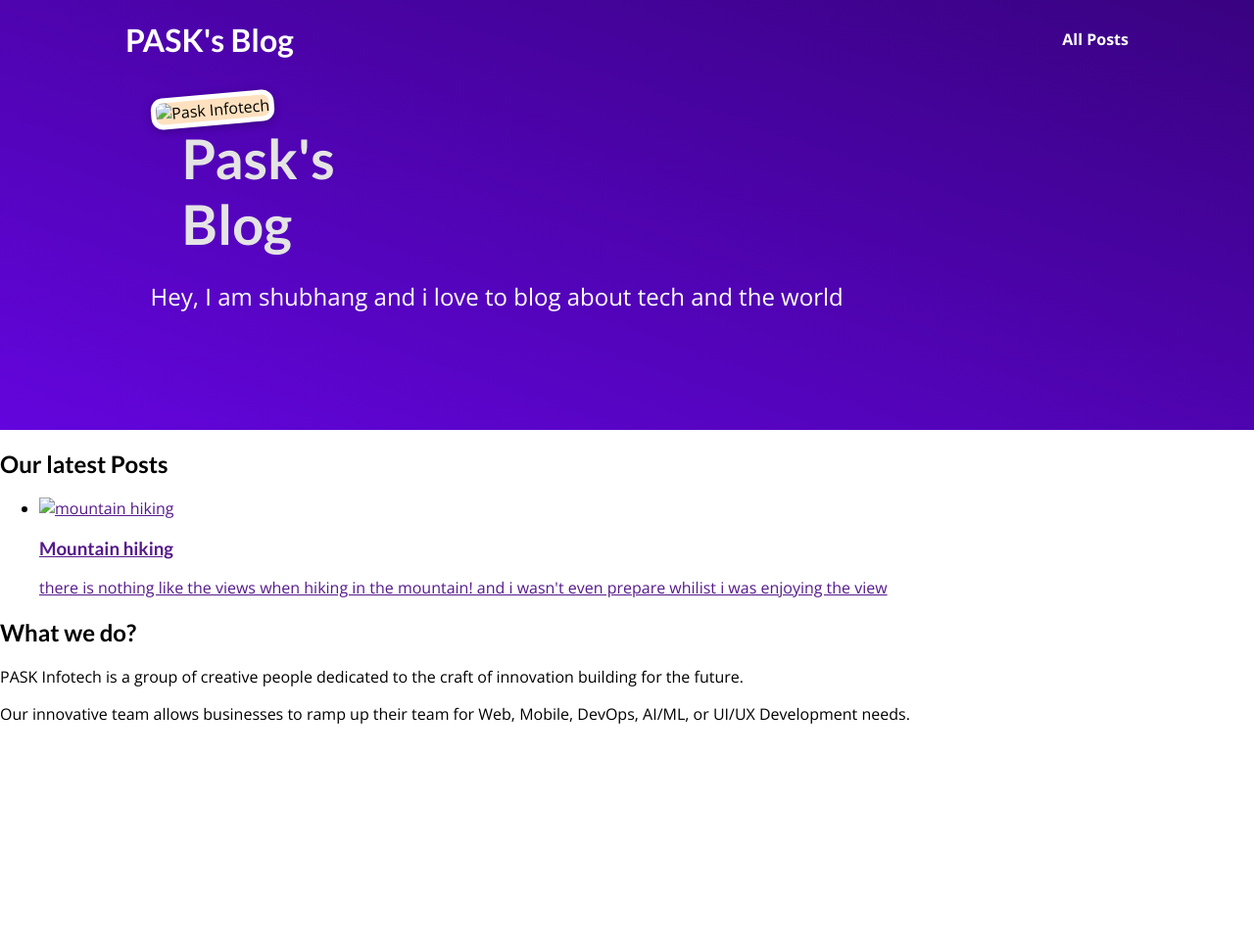
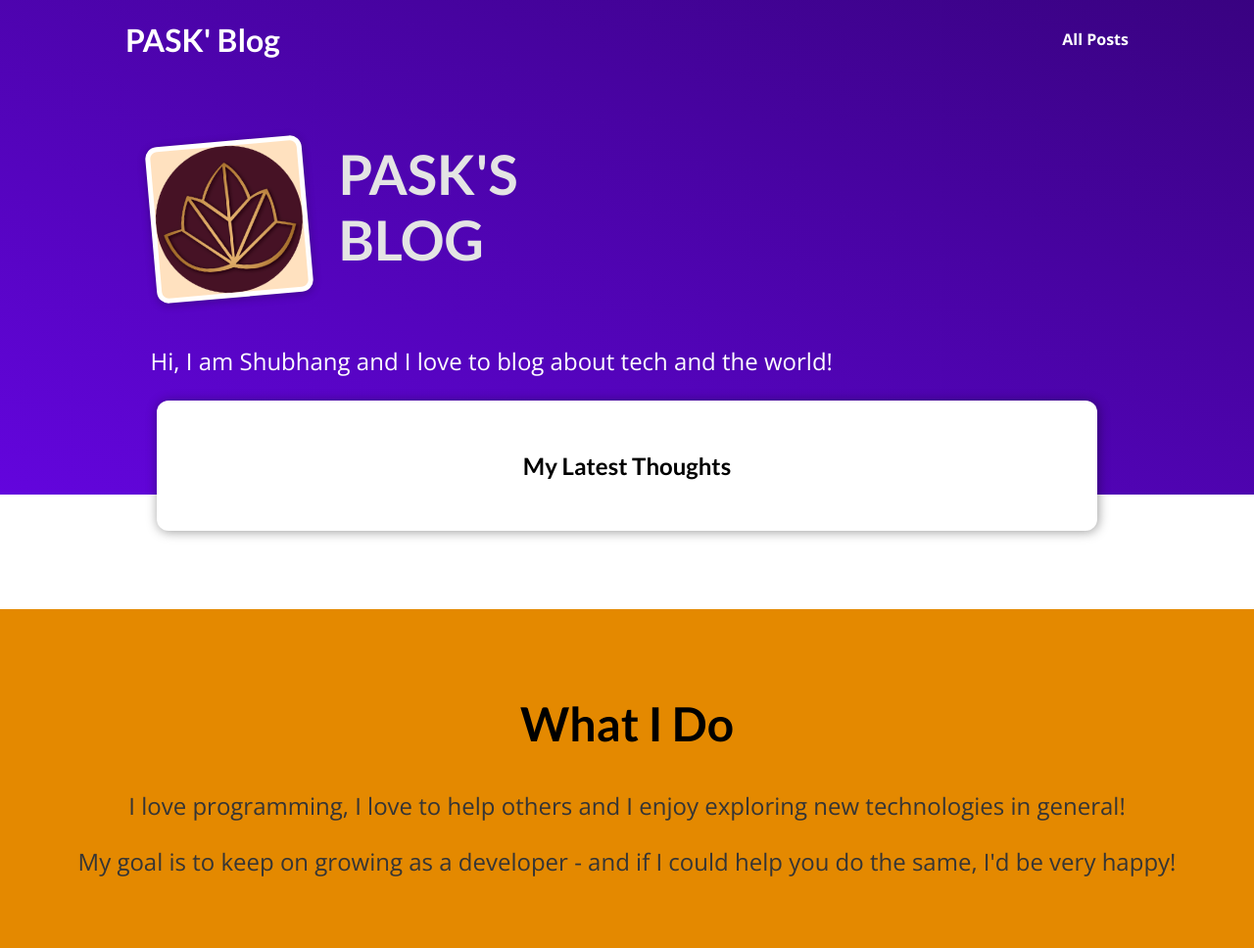
Before and after one commit to shubhangprajapati/blog-website, a Django app: page / in a window 1280 px wide. Shown: the whole page at 98% size. Before the commit the page ends 739 px from the top, so only its background shows below. Run offline with Django 3.2, Linux system fonts and the light colour scheme.

Commit message:
fourth commit

```diff
--- a/blog/templates/blog/index.html
+++ b/blog/templates/blog/index.html
@@ -1,47 +1,43 @@
 {% extends "base.html" %}
 {% load static %}
 
+{% block title %}
+My Blog
+{% endblock %}
 
-{% block title %}My blog{% endblock %}
 {% block css_files %}
-    <link rel="stylesheet" href="{% static 'blog/index.css' %}">
-{% endblock  %}
+  <link rel="stylesheet" href="{% static "blog/post.css" %}" />
+  <link rel="stylesheet" href="{% static "blog/index.css" %}" />
+{% endblock %}
 
 {% block content %}
-
 <section id="welcome">
-    <img src="" alt="Pask Infotech">
-    <h2>Pask's Blog</h2>
-    <p>Hey, I am shubhang and i love to blog about tech and the world</p>
+  <header>
+    <img src="{% static "blog/images/pask.png" %}" alt="PASK- The Author Of This Blog" />
+    <h2>PASK'S BLOG</h2>
+  </header>
+  <p>Hi, I am Shubhang and I love to blog about tech and the world!</p>
 </section>
 
-<section id="latest-post">
-    <h2>Our latest Posts</h2>
+<section id="latest-posts">
+  <h2>My Latest Thoughts</h2>
+
   <ul>
-        <li>
-            <article>
-                <a href="">
-                    <img src="" alt="mountain hiking">
-                    <div class="post__content">
-                        <h3>Mountain hiking</h3>
-                        <p>there is nothing like the views when hiking in the mountain! and i wasn't even prepare
-                            whilist i was enjoying the view</p>
-                    </div>
-                </a>
-            </article>
-        </li>
+    {% for post in posts %}
+      {% include "blog/includes/post.html" %}
+    {% endfor %}
   </ul>
 </section>
 
-<section class="about">
-    <h2>What we do?</h2>
+<section id="about">
+  <h2>What I Do</h2>
   <p>
-        PASK Infotech is a group of creative people dedicated to the craft of innovation building for the future.
+    I love programming, I love to help others and I enjoy exploring new
+    technologies in general!
   </p>
   <p>
-        Our
-        innovative team allows businesses to ramp up their team for Web, Mobile, DevOps, AI/ML, or UI/UX Development
-        needs.
+    My goal is to keep on growing as a developer - and if I could help you do
+    the same, I'd be very happy!
   </p>
 </section>
 {% endblock %}
--- a/templates/base.html
+++ b/templates/base.html
@@ -11,7 +11,7 @@
 </head>
 <body>
   <header id="main-navigation">
-    <h1><a href="{% url "starting-page" %}">PASK's Blog</a></h1>
+    <h1><a href="{% url "starting-page" %}">PASK' Blog</a></h1>
     <nav>
       <a href="{% url "posts-page" %}">All Posts</a>
     </nav>
```
Also changed, not shown: blog/static/blog/images/mountains.jpg (added), blog/static/blog/images/pask.png (added), blog/static/blog/index.css (indentation only). Lines whose indentation alone changed are shown as unchanged.
